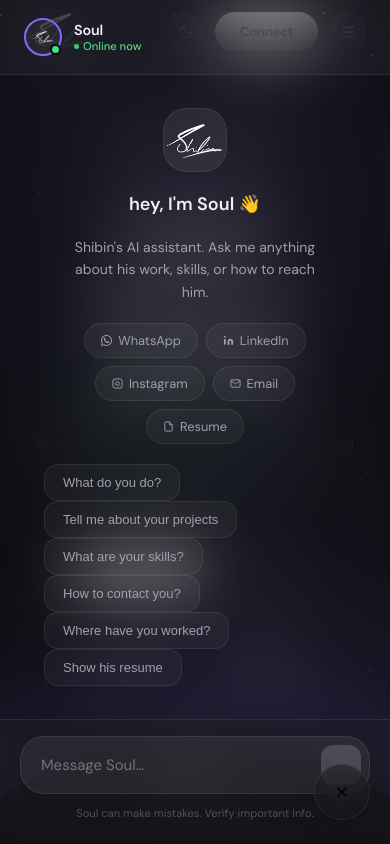
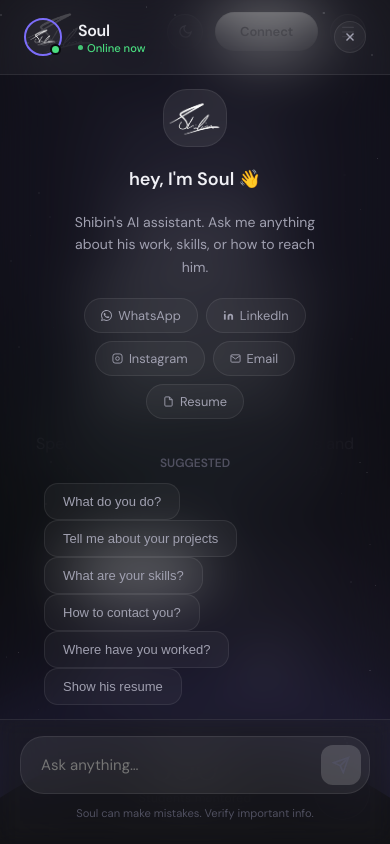
Before and after one commit to shibinsp45/Portfolio_blue, a React (Vite) app: page / in a window 390 px wide. Both pictures are taken after a click on the button 342 px from the left and 792 px from the top of the page. Shown: the top 844 px of the page. Built offline with nearby package versions, Linux system fonts and the light colour scheme.

Commit message:
Improve scrollability across devices and enhance Chatbot UI UX

```diff
--- a/src/components/Projects.jsx
+++ b/src/components/Projects.jsx
@@ -108,7 +108,7 @@ function ProjectDetail({ project, onClose }) {
   );
 }
 
-function ProjectCard({ project, index, onClick }) {
+function ProjectCard({ project, index, onClick, isMobile }) {
   const cardRef = useRef(null);
 
   return (
@@ -121,18 +121,19 @@ function ProjectCard({ project, index, onClick }) {
       style={{
         width: '100%', maxWidth: '1100px',
         margin: '0 auto',
-        borderRadius: 32, overflow: 'hidden',
+        borderRadius: isMobile ? 24 : 32,
+        overflow: 'hidden',
         background: 'var(--glass-bg)',
         backdropFilter: 'blur(32px) saturate(180%)',
         WebkitBackdropFilter: 'blur(32px) saturate(180%)',
         border: '1px solid var(--border)',
         display: 'flex', flexDirection: 'column',
-        position: 'sticky',
-        top: `${100 + (index * 20)}px`,
+        position: isMobile ? 'relative' : 'sticky',
+        top: isMobile ? '0' : `${100 + (index * 20)}px`,
         zIndex: index + 10,
         boxShadow: '0 -20px 80px rgba(0,0,0,0.4)',
         cursor: 'pointer',
-        marginBottom: '15rem', // Creates space for stacking
+        marginBottom: isMobile ? '4rem' : '15rem',
         transition: 'transform 0.3s ease, border-color 0.3s ease',
       }}
       whileHover={{ y: -5, borderColor: 'var(--border2)' }}
@@ -157,6 +158,13 @@ function ProjectCard({ project, index, onClick }) {
 
 export default function Projects() {
   const [selectedProject, setSelectedProject] = useState(null);
+  const [isMobile, setIsMobile] = useState(typeof window !== 'undefined' ? window.innerWidth < 768 : false);
+
+  useEffect(() => {
+    const handleResize = () => setIsMobile(window.innerWidth < 768);
+    window.addEventListener('resize', handleResize);
+    return () => window.removeEventListener('resize', handleResize);
+  }, []);
 
   useEffect(() => {
     if (selectedProject) {
@@ -189,7 +197,13 @@ export default function Projects() {
              </div>
              <div style={{ position: 'relative' }}>
                {items.map((project, idx) => (
-                 <ProjectCard key={project.title} project={project} index={idx} onClick={setSelectedProject} />
+                 <ProjectCard
+                   key={project.title}
+                   project={project}
+                   index={idx}
+                   onClick={setSelectedProject}
+                   isMobile={isMobile}
+                 />
                ))}
              </div>
           </div>
--- a/src/components/SoulChatbot.jsx
+++ b/src/components/SoulChatbot.jsx
@@ -233,20 +233,23 @@ export default function SoulChatbot() {
         {/* Header */}
         <div className="chat-header">
           <div className="chat-avatar">
-            <img src={logo} alt="Soul" className="chat-logo" style={{ width: '24px', height: '24px', objectFit: 'contain' }} />
+            <img src={logo} alt="Soul" className="chat-logo" style={{ width: '28px', height: '28px', objectFit: 'contain', filter: 'none' }} />
             <span className="chat-avatar-online" />
           </div>
-          <div style={{ flex: 1 }}>
-            <div style={{ fontSize: '0.9rem', fontWeight: 600, color: 'var(--fg)', letterSpacing: '-0.01em' }}>Soul</div>
+          <div style={{ flex: 1, marginLeft: '4px' }}>
+            <div style={{ fontSize: '1rem', fontWeight: 600, color: 'var(--fg)', letterSpacing: '-0.02em' }}>Soul</div>
             <div className="chat-header-status">Online now</div>
           </div>
+          <button className="chat-close-btn" onClick={closeChat}>
+            <svg width="14" height="14" viewBox="0 0 24 24" fill="none" stroke="currentColor" strokeWidth="2.5"><line x1="18" y1="6" x2="6" y2="18" /><line x1="6" y1="6" x2="18" y2="18" /></svg>
+          </button>
         </div>
 
         {/* Messages */}
         <div className="chat-messages" ref={msgsRef}>
           {msgs.length === 0 && (
             <div className="chat-empty">
-              <div className="chat-empty-avatar"><img src={logo} alt="Soul" className="chat-logo" style={{ width: '64px', height: '64px', objectFit: 'contain' }} /></div>
+              <div className="chat-empty-avatar"><img src={logo} alt="Soul" className="chat-logo" style={{ width: '56px', height: '56px', objectFit: 'contain', filter: 'none' }} /></div>
               <div className="chat-empty-title">hey, I'm Soul 👋</div>
               <div className="chat-empty-sub">Shibin's AI assistant. Ask me anything about his work, skills, or how to reach him.</div>
               <div className="contact-chips">
@@ -256,17 +259,24 @@ export default function SoulChatbot() {
                   </a>
                 ))}
               </div>
-              <div className="quick-questions">
-                {quickQs.map(q => (
-                  <button key={q} className="quick-q" onClick={() => sendMsg(q)}>{q}</button>
-                ))}
+              <div style={{ marginTop: '1rem', width: '100%' }}>
+                <div style={{ fontSize: '0.75rem', color: 'var(--fg3)', fontWeight: 600, textTransform: 'uppercase', marginBottom: '0.75rem', textAlign: 'center' }}>Suggested</div>
+                <div className="quick-questions">
+                  {quickQs.map(q => (
+                    <button key={q} className="quick-q" onClick={() => sendMsg(q)}>{q}</button>
+                  ))}
+                </div>
               </div>
             </div>
           )}
 
           {msgs.map((m, i) => (
             <div key={i} className={`msg-row${m.role === 'user' ? ' user' : ''}`}>
-              {m.role === 'assistant' && <div className="msg-bot-icon"><img src={logo} alt="Soul" className="chat-logo" style={{ width: '22px', height: '22px', objectFit: 'contain' }} /></div>}
+              {m.role === 'assistant' && (
+                <div className="msg-bot-icon">
+                  <img src={logo} alt="Soul" className="chat-logo" style={{ width: '18px', height: '18px', objectFit: 'contain', filter: 'none' }} />
+                </div>
+              )}
               <div className={`msg-bubble ${m.role === 'assistant' ? 'bot' : 'user'}`}>
                 {m.role === 'assistant' ? renderMarkdown(m.content) : m.content}
               </div>
@@ -275,7 +285,9 @@ export default function SoulChatbot() {
 
           {loading && !msgs.find(m => m._streaming) && (
             <div className="msg-row">
-              <div className="msg-bot-icon"><img src={logo} alt="Soul" className="chat-logo" style={{ width: '22px', height: '22px', objectFit: 'contain' }} /></div>
+              <div className="msg-bot-icon">
+                <img src={logo} alt="Soul" className="chat-logo" style={{ width: '18px', height: '18px', objectFit: 'contain', filter: 'none' }} />
+              </div>
               <div className="typing-indicator">
                 <div className="typing-dot" /><div className="typing-dot" /><div className="typing-dot" />
               </div>
@@ -283,7 +295,7 @@ export default function SoulChatbot() {
           )}
 
           {!loading && lastBotMsg && msgs.length > 0 && (
-            <div className="followup-row">
+            <div className="followup-row" style={{ display: 'flex', flexWrap: 'wrap', gap: '8px', marginTop: '4px' }}>
               {getSuggestions(lastBotMsg.content).map(s => (
                 <button key={s} className="followup-btn" onClick={() => sendMsg(s)}>{s}</button>
               ))}
@@ -296,13 +308,13 @@ export default function SoulChatbot() {
           <div className="chat-input-wrap">
             <textarea
               ref={taRef} value={input} rows={1}
-              placeholder="Message Soul…"
+              placeholder="Ask anything…"
               disabled={loading}
               onChange={e => setInput(e.target.value)}
               onKeyDown={e => { if (e.key === 'Enter' && !e.shiftKey) { e.preventDefault(); sendMsg(input); } }}
             />
             <button className="chat-send-btn" disabled={!input.trim() || loading} onClick={() => sendMsg(input)}>
-              <svg width="16" height="16" viewBox="0 0 24 24" fill="none" stroke="currentColor" strokeWidth="2.5"><line x1="22" y1="2" x2="11" y2="13" /><polygon points="22 2 15 22 11 13 2 9 22 2" /></svg>
+              <svg width="18" height="18" viewBox="0 0 24 24" fill="none" stroke="currentColor" strokeWidth="2.5"><line x1="22" y1="2" x2="11" y2="13" /><polygon points="22 2 15 22 11 13 2 9 22 2" /></svg>
             </button>
           </div>
           <div className="chat-disclaimer">Soul can make mistakes. Verify important info.</div>
--- a/src/index.css
+++ b/src/index.css
@@ -31,7 +31,6 @@
 html {
   scroll-behavior: smooth;
   overflow-x: hidden;
-  height: 100%;
   scroll-padding-top: 100px;
 }
 
@@ -39,9 +38,8 @@ body {
   background: var(--bg);
   color: var(--fg);
   font-family: 'DM Sans', sans-serif;
-  overflow-x: clip;
+  overflow-x: hidden;
   width: 100%;
-  overscroll-behavior-y: none;
   transition:background 0.3s, color 0.3s;
 }
 
@@ -51,7 +49,7 @@ a { color:inherit; text-decoration:none; }
 ::-webkit-scrollbar-thumb { background:var(--border2); border-radius:4px; }
 
 .nav-logo, .chat-logo { transition:filter 0.3s ease; }
-.chat-logo { filter: brightness(0) invert(1); }
+.chat-logo { filter: none; }
 :root[data-theme="light"] .nav-logo { filter:invert(1) brightness(0.85) contrast(1.2); }
 
 @keyframes blink { 0%,100%{opacity:1} 50%{opacity:0.2} }
@@ -144,9 +142,12 @@ a:focus-visible, button:focus-visible { outline:2px solid var(--accent); outline
 .chat-fab { position:fixed; bottom:24px; right:24px; z-index:300; width:56px; height:56px; border-radius:50%; border:1px solid var(--border); cursor:pointer; overflow:hidden; background:var(--glass-bg); backdrop-filter:blur(20px); -webkit-backdrop-filter:blur(20px); box-shadow:0 8px 24px rgba(0,0,0,0.12); animation:fab-pop .5s cubic-bezier(.34,1.56,.64,1) 1s both; transition:transform .2s; display:flex; align-items:center; justify-content:center; }
 .chat-fab:hover { transform:scale(1.08); background:var(--surface2); }
 .fab-online { position:absolute; bottom:3px; right:3px; width:12px; height:12px; background:var(--green); border-radius:50%; border:2px solid var(--bg); }
-.chat-window { position:fixed; z-index:299; display:flex; flex-direction:column; background:var(--glass-bg); backdrop-filter:blur(32px); -webkit-backdrop-filter:blur(32px); border:1px solid var(--border); border-radius:32px; box-shadow:0 32px 80px rgba(0,0,0,0.4); overflow:hidden; transition:opacity .4s, transform .4s cubic-bezier(0.16, 1, 0.3, 1); opacity:0; transform:translateY(30px) scale(.95); pointer-events:none; bottom:90px; right:24px; width:380px; height:min(600px, 80vh); color: var(--fg); }
+.chat-window { position:fixed; z-index:299; display:flex; flex-direction:column; background:var(--glass-bg); backdrop-filter:blur(32px); -webkit-backdrop-filter:blur(32px); border:1px solid var(--border); border-radius:32px; box-shadow:0 32px 80px rgba(0,0,0,0.4); overflow:hidden; transition:all 0.4s cubic-bezier(0.16, 1, 0.3, 1); opacity:0; transform:translateY(30px) scale(.95); pointer-events:none; bottom:90px; right:24px; width:380px; height:min(600px, 80vh); color: var(--fg); }
 .chat-window.open { opacity:1; transform:translateY(0) scale(1); pointer-events:all; }
-@media(max-width:600px) { .chat-window{bottom:0;right:0;left:0;top:0;width:100%;height:100dvh;border-radius:0;border:none} .chat-bubble,.chat-fab{right:20px} }
+@media(max-width:600px) {
+  .chat-window { bottom:0; right:0; left:0; top:0; width:100%; height:100dvh; border-radius:0; border:none; z-index: 1000; }
+  .chat-bubble, .chat-fab { right:20px; }
+}
 .chat-header { display:flex; align-items:center; gap:12px; padding:18px 24px; border-bottom:1px solid var(--border); background:rgba(255,255,255,0.03); flex-shrink:0; }
 .chat-avatar { width:38px; height:38px; border-radius:50%; border:2px solid var(--accent); flex-shrink:0; background:var(--surface); display:flex; align-items:center; justify-content:center; position:relative; }
 .chat-avatar-online { position:absolute; bottom:-1px; right:-1px; width:11px; height:11px; background:var(--green); border-radius:50%; border:2px solid var(--bg); }
@@ -182,7 +183,7 @@ a:focus-visible, button:focus-visible { outline:2px solid var(--accent); outline
 .chat-send-btn:disabled { background:var(--border2); color:var(--fg3); cursor:default; }
 .chat-disclaimer { text-align:center; font-size:.7rem; color:var(--fg3); margin-top:12px; }
 
-/* Mobile fixes */
+/* Mobile & Tablet Scroll Fixes */
 @media (max-width: 900px) {
   .section { padding: 5rem 1.25rem; }
   .section-title { font-size: 2.5rem !important; margin-bottom: 2.5rem !important; }
@@ -190,7 +191,23 @@ a:focus-visible, button:focus-visible { outline:2px solid var(--accent); outline
   .hero-btn { padding: 12px 20px !important; font-size: 0.875rem !important; flex-shrink: 1; min-width: 0; }
 }
 
-@media (max-width: 400px) {
+@media (max-width: 1024px) {
+  .max-w { padding: 0 1.5rem; }
+}
+
+@media (max-width: 480px) {
   .hero-buttons { gap: 0.35rem !important; }
   .hero-btn { padding: 10px 14px !important; font-size: 0.75rem !important; }
+  .chat-window { height: 100% !important; height: 100dvh !important; }
 }
+
+/* Ensure all interactive elements are reachable */
+.section { position: relative; z-index: 1; }
+#home { z-index: 2; }
+#work { z-index: 3; }
+#about { z-index: 4; }
+
+/* Desktop Hover Effects */
+@media (min-width: 901px) {
+  .exp-item:hover { background: rgba(124,109,250,0.04); }
+}
```
